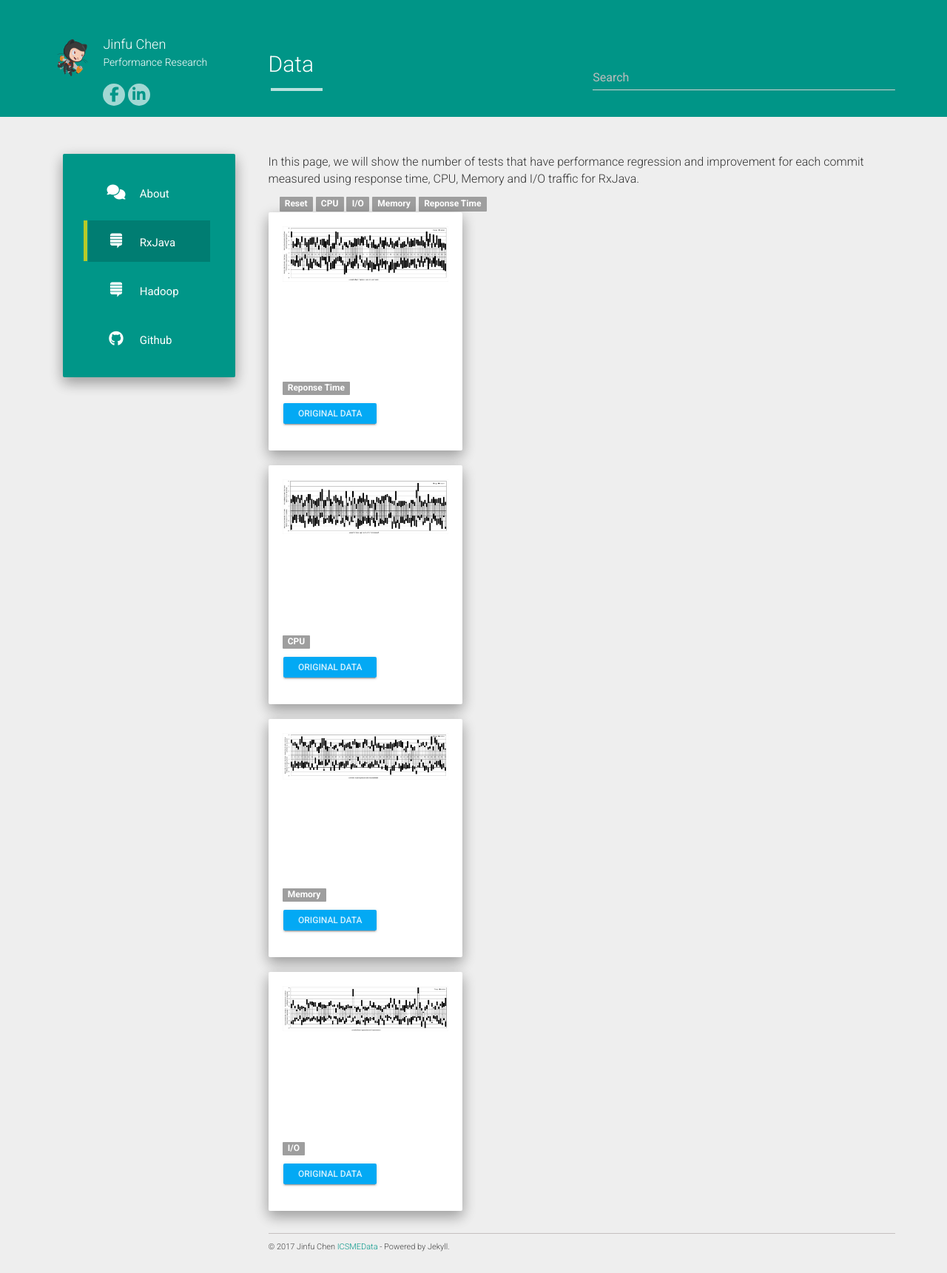
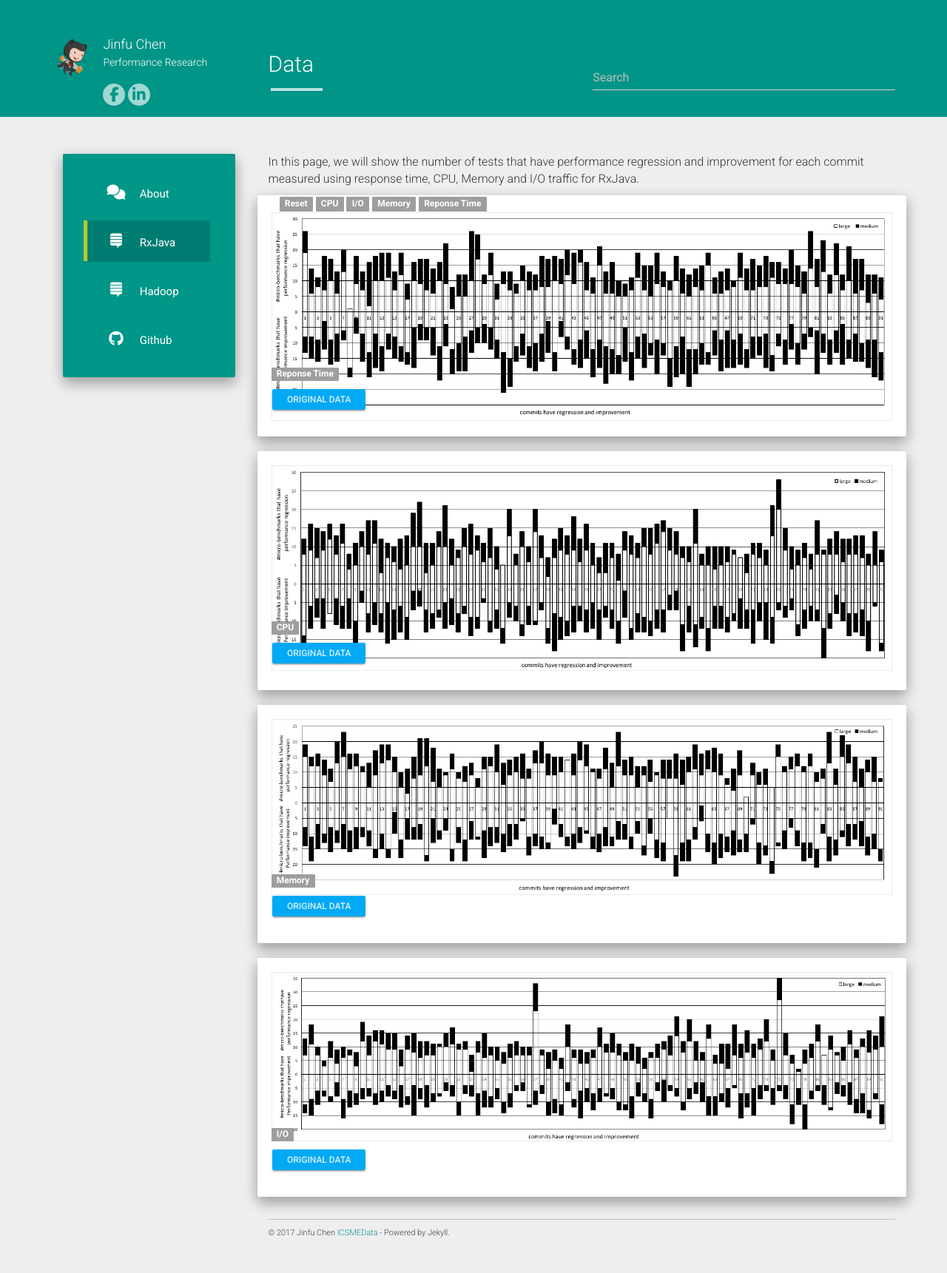
Before and after one commit to jinfuchen/icsmeData, a Jekyll site: the page built from projects.md, in a window 1280 px wide. Shown: the whole page at 74% size. Built offline with Jekyll 4.4.1, drawn with Linux system fonts in a browser that asks for light colours; nearby versions of some CDN libraries.

Commit message:
layout width

```diff
--- a/_layouts/project.html
+++ b/_layouts/project.html
@@ -10,7 +10,7 @@ layout: default
     {% include project_tags.html %}
     {% for i in site.data.projects %}
     <div class="row" width="100%">
-    <div class="project-item col-md-4 col-sm-6 col-xs-12" width="100%" data-tags='{{ i.tags | jsonify | downcase }}'>
+    <div class="project-item" width="100%" data-tags='{{ i.tags | jsonify | downcase }}'>
     	<div class="well project-outer">
     		<div class="project-inner">
     			<a href="{{ site.rxjavaurl }}/{{ i.image }}" class="thickbox">
```
